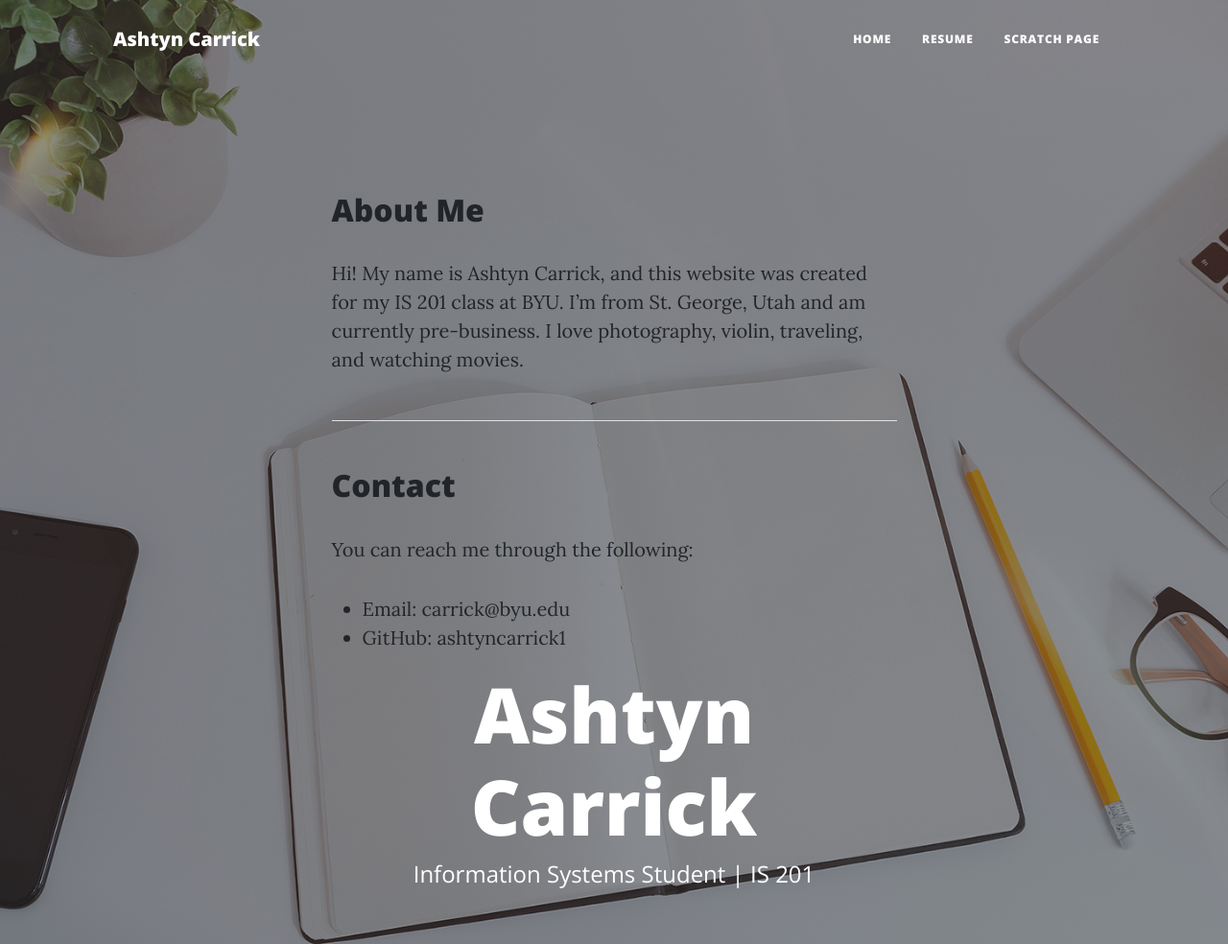
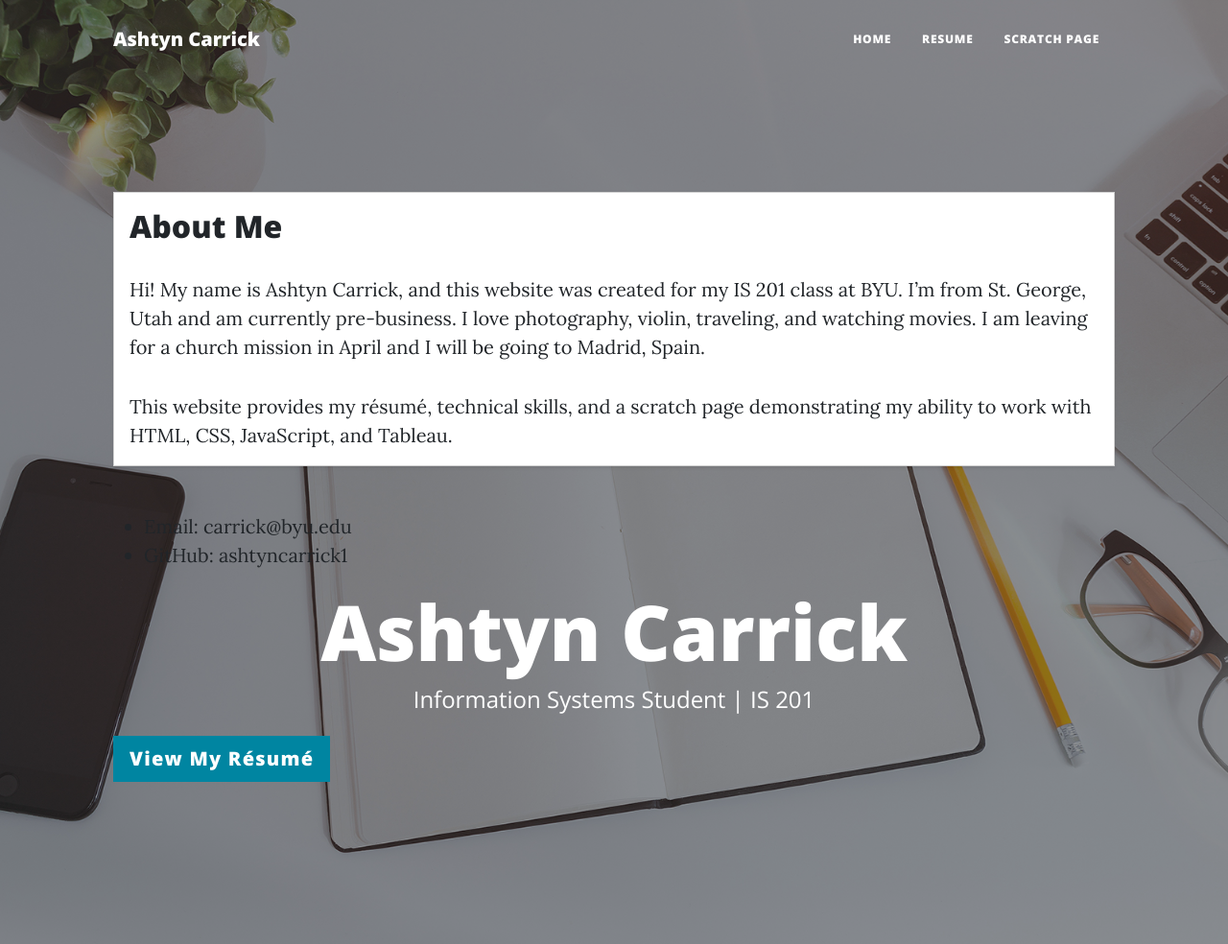
Before and after one commit to ashtyncarrick1/ashtyncarrick1.github.io, a plain HTML site: page index.html in a window 1280 px wide. Shown: the top 984 px of the page at 96% size. Drawn offline with nearby package versions, Linux system fonts and the light colour scheme; files that its build step writes are made by us from their sources; files whose address does not match are found by name.

Commit message:
Update index.html

```diff
--- a/index.html
+++ b/index.html
@@ -20,10 +20,16 @@
         <nav class="navbar navbar-expand-lg navbar-light" id="mainNav">
             <div class="container px-4 px-lg-5">
                 <a class="navbar-brand" href="index.html">Ashtyn Carrick</a>
-                <button class="navbar-toggler" type="button" data-bs-toggle="collapse" data-bs-target="#navbarResponsive" aria-controls="navbarResponsive" aria-expanded="false" aria-label="Toggle navigation">
+                <button class="navbar-toggler" type="button"
+        data-bs-toggle="collapse"
+        data-bs-target="#navbarResponsive"
+        aria-controls="navbarResponsive"
+        aria-expanded="false"
+        aria-label="Toggle navigation">
     Menu
     <i class="fas fa-bars"></i>
 </button>
+
 <div class="collapse navbar-collapse" id="navbarResponsive">
     <ul class="navbar-nav ms-auto py-4 py-lg-0">
         <li class="nav-item">
@@ -42,17 +48,20 @@
         <!-- Page Header-->
         <header class="masthead" style="background-image: url('assets/img/home-bg.jpg')">
             <div class="container position-relative px-4 px-lg-5">
-                <div class="row gx-4 gx-lg-5 justify-content-center">
-                    <div class="col-md-10 col-lg-8 col-xl-7">
-                        <h2 class="mb-3">About Me</h2>
-<p>
+                <div class="card shadow-sm mb-5">
+    <div class="card-body">
+        <h2 class="card-title">About Me</h2>
+        <p class="card-text">
             Hi! My name is Ashtyn Carrick, and this website was created for my IS 201 class at BYU.
     I’m from St. George, Utah and am currently pre-business. I love photography, violin, traveling, and watching movies.
+      I am leaving for a church mission in April and I will be going to Madrid, Spain.
         </p>
-
-<hr class="my-5">
-                        <h2 class="mb-3">Contact</h2>
-<p>You can reach me through the following:</p>
+        <p class="card-text">
+            This website provides my résumé, technical skills, and a scratch page
+            demonstrating my ability to work with HTML, CSS, JavaScript, and Tableau.
+        </p>
+    </div>
+</div>
 
 <ul>
     <li>Email: <a href="mailto:carrick@byu.edu">carrick@byu.edu</a></li>
@@ -61,6 +70,11 @@
                         <div class="site-heading">
                             <h1>Ashtyn Carrick</h1>
                             <span class="subheading">Information Systems Student | IS 201</span>
+                        </div>
+                        <div class="mt-4">
+                            <a class="btn btn-primary btn-lg" href="resume.html">
+                                View My Résumé
+                            </a>
                         </div>
                     </div>
                 </div>
```
Lines whose indentation alone changed are shown as unchanged.
